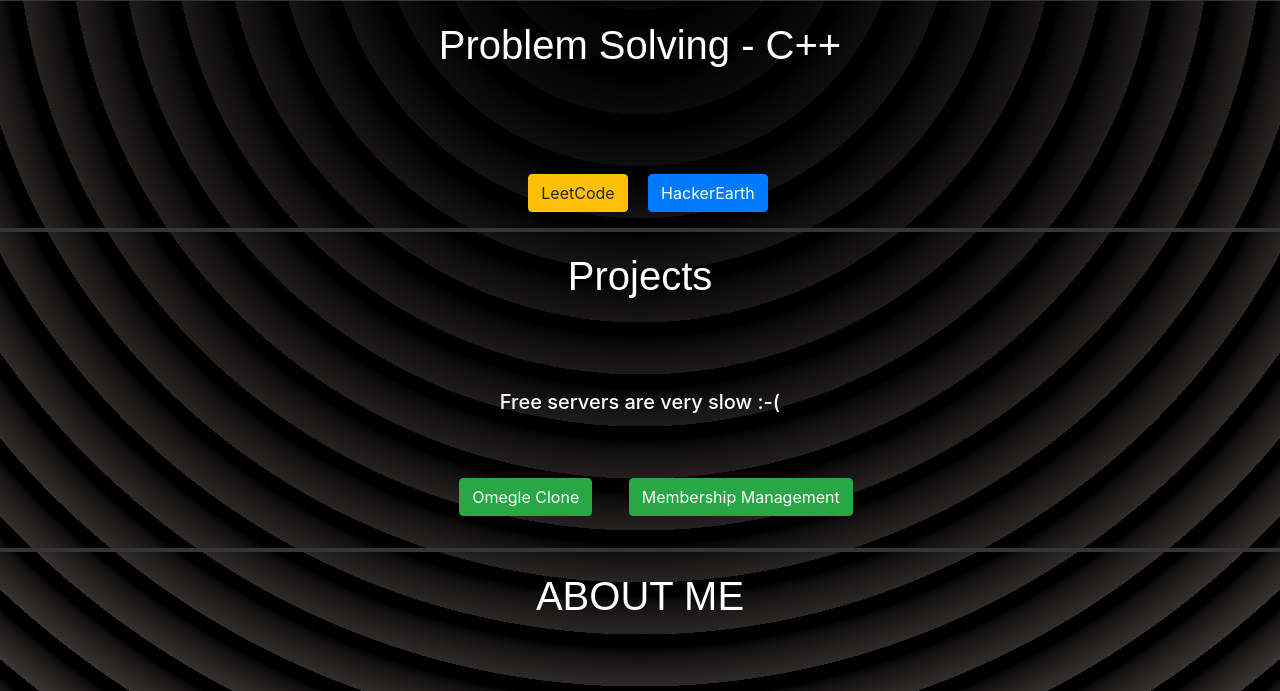
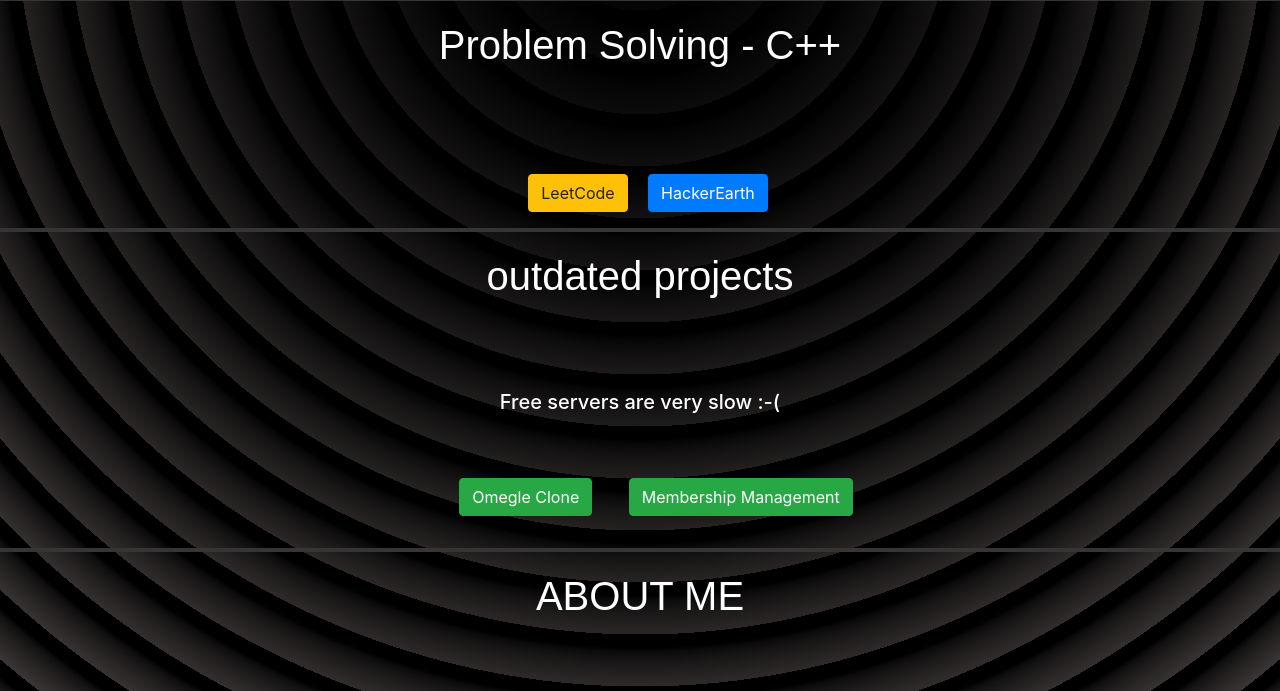
Before and after one commit to vansh275/MyPortfolio, a plain HTML site: page index.html in a window 1280 px wide. Shown: the part 1549-2240 px from the top of the page. Drawn offline with nearby package versions, Linux system fonts and the light colour scheme; a web font is replaced by a local one.

Commit message:
Update index.html

```diff
--- a/index.html
+++ b/index.html
@@ -113,7 +113,7 @@
 	</div>
 	<div style="text-align: center;">
 		<br class="hr">
-		<h1 class="skilled">Projects</h1>
+		<h1 class="skilled">outdated projects</h1>
 		<h5 style="color: white;">Free servers are very slow :-(</h5> <br>
 		<a href="https://omegleclone-p4yr.onrender.com/"><button style="margin: 2rem;" class="btn btn-success">Omegle Clone</button></a>
 		<a href="https://managemembers.netlify.app/"><button class="btn btn-success">Membership Management</button></a>
```
